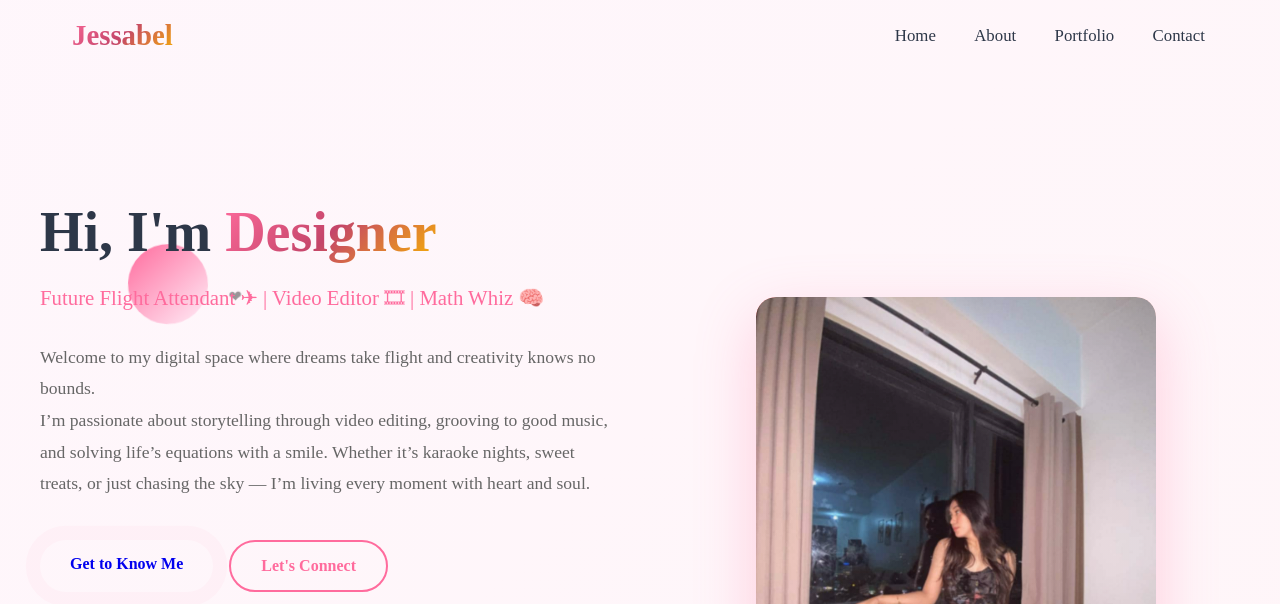
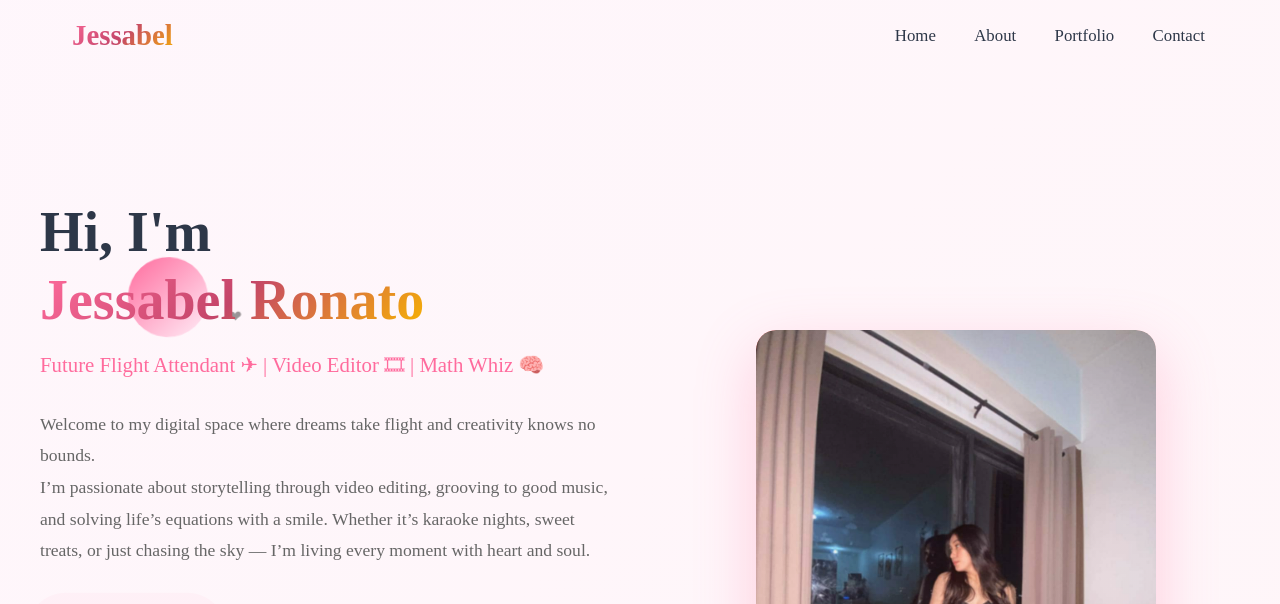
Before and after one commit to ronaldllamo26/Sireynaaa, a plain HTML site: page index.html in a window 1280 px wide. Shown: the top 604 px of the page. Drawn offline with Linux system fonts and the light colour scheme.

Commit message:
Update index.html

```diff
--- a/index.html
+++ b/index.html
@@ -32,7 +32,7 @@
 <section id="home" class="hero">
     <div class="hero-content">
         <div class="hero-text">
-            <h1 class="hero-title">Hi, I'm <span class="gradient-text typing-text">Designer</span></h1>
+            <h1 class="hero-title">Hi, I'm <span class="gradient-text typing-text">Jessabel Ronato</span></h1>
             <p class="hero-subtitle">Future Flight Attendant ✈ | Video Editor 🎞 | Math Whiz 🧠</p>
             <p class="hero-description">
                 Welcome to my digital space where dreams take flight and creativity knows no bounds.<br>
```
